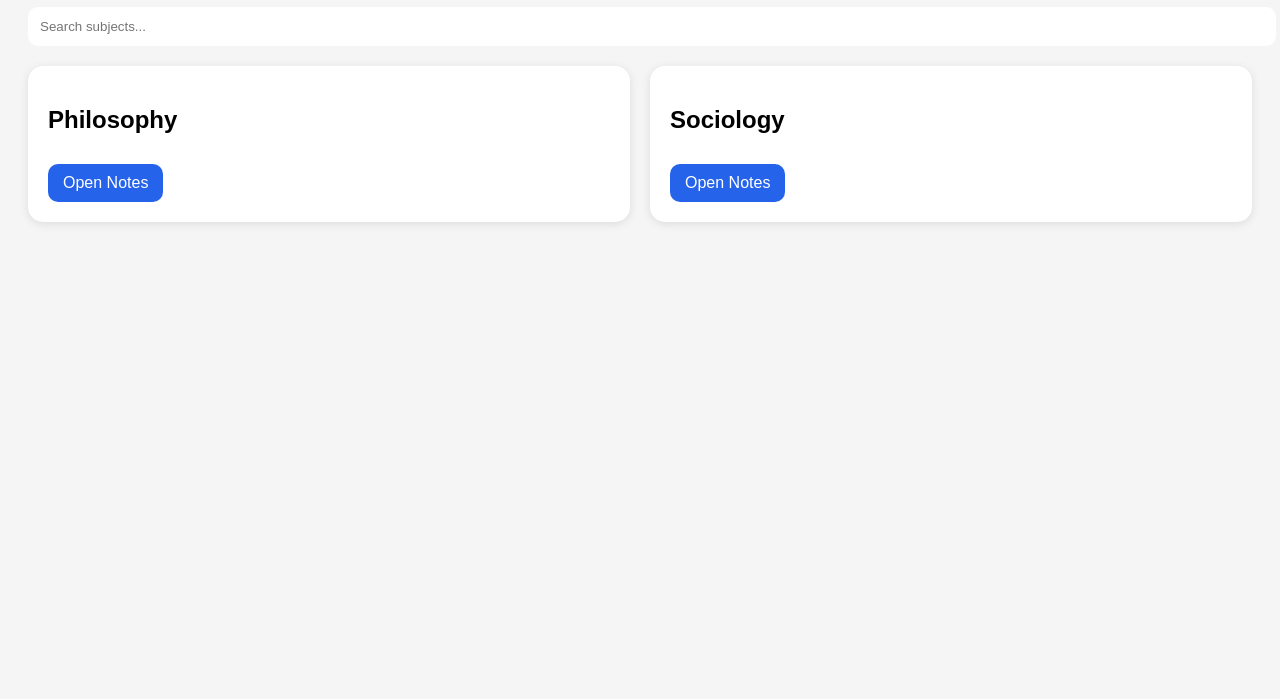
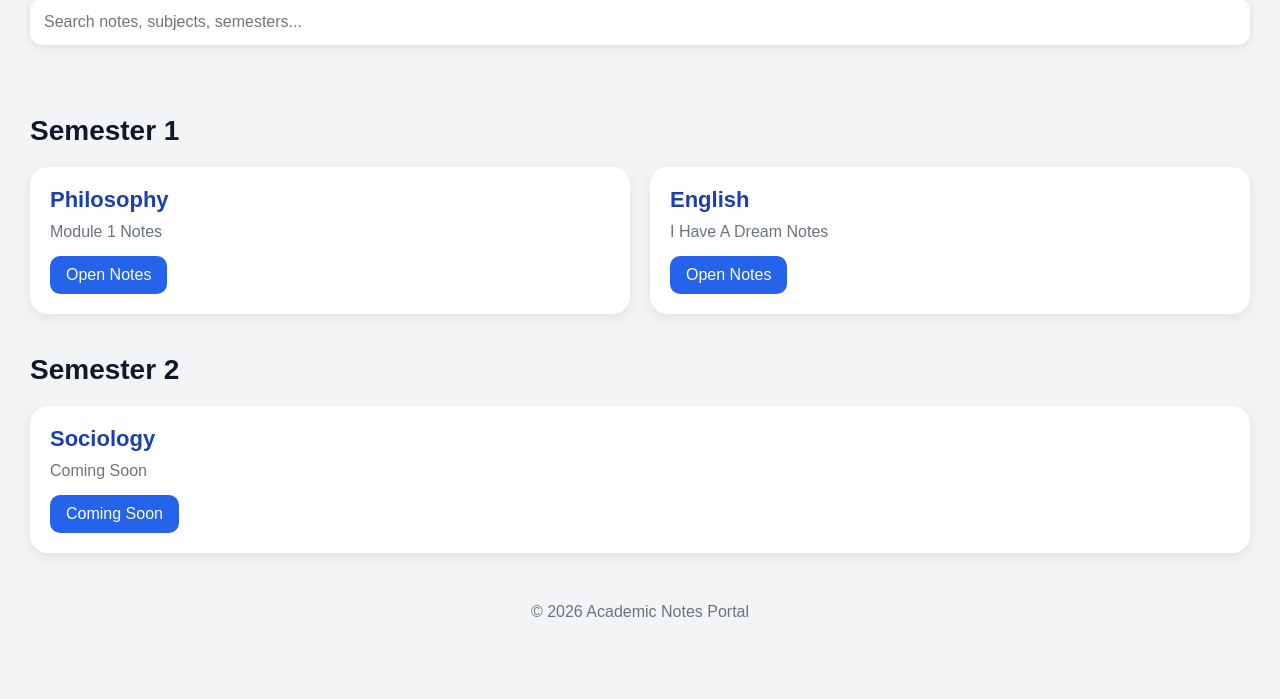
Before and after one commit to lanrick86-lang/academic-notes-BA-sociology, a plain HTML site: page index.html in a window 1280 px wide. Shown: the part 101-800 px from the top of the page. Drawn offline with Linux system fonts and the light colour scheme.

Commit message:
updated website design

```diff
--- a/index.html
+++ b/index.html
@@ -1,35 +1,185 @@
 <!DOCTYPE html>
-<html>
+<html lang="en">
+
 <head>
+  <meta charset="UTF-8" />
+  <meta name="viewport" content="width=device-width, initial-scale=1.0" />
+
   <title>Academic Notes Portal</title>
-  <link rel="stylesheet" href="style.css">
+
+  <style>
+
+    *{
+      margin:0;
+      padding:0;
+      box-sizing:border-box;
+    }
+
+    body{
+      font-family:Arial, sans-serif;
+      background:#f3f4f6;
+      padding:30px;
+    }
+
+    h1{
+      text-align:center;
+      color:#1e3a8a;
+      margin-bottom:25px;
+      font-size:40px;
+    }
+
+    #search{
+      width:100%;
+      padding:14px;
+      border:none;
+      border-radius:12px;
+      margin-bottom:30px;
+      font-size:16px;
+      outline:none;
+      box-shadow:0 2px 10px rgba(0,0,0,0.1);
+    }
+
+    .semester-title{
+      margin-top:40px;
+      margin-bottom:20px;
+      color:#111827;
+      font-size:28px;
+    }
+
+    .notes-container{
+      display:grid;
+      grid-template-columns:repeat(auto-fit,minmax(250px,1fr));
+      gap:20px;
+    }
+
+    .card{
+      background:white;
+      padding:20px;
+      border-radius:18px;
+      box-shadow:0 4px 12px rgba(0,0,0,0.08);
+      transition:0.3s;
+    }
+
+    .card:hover{
+      transform:translateY(-5px);
+    }
+
+    .card h2{
+      color:#1e40af;
+      margin-bottom:10px;
+      font-size:22px;
+    }
+
+    .card p{
+      color:#6b7280;
+      margin-bottom:15px;
+    }
+
+    .btn{
+      display:inline-block;
+      text-decoration:none;
+      background:#2563eb;
+      color:white;
+      padding:10px 16px;
+      border-radius:10px;
+      transition:0.3s;
+    }
+
+    .btn:hover{
+      background:#1d4ed8;
+    }
+
+    footer{
+      text-align:center;
+      margin-top:50px;
+      color:#6b7280;
+    }
+
+  </style>
 </head>
 
 <body>
 
   <h1>Academic Notes Portal</h1>
 
-  <input type="text" id="search" placeholder="Search subjects...">
+  <input type="text" id="search" placeholder="Search notes, subjects, semesters...">
+
+  <!-- SEMESTER 1 -->
+
+  <h2 class="semester-title">Semester 1</h2>
 
   <div class="notes-container">
 
     <div class="card">
       <h2>Philosophy</h2>
-      <a href="pdfs/philosophy.pdf" target="_blank">
-        Open Notes
+      <p>Module 1 Notes</p>
+
+      <a class="btn"
+         href="pdf/PHILOSOPHYOFEDUCATIONMODULE1_T1764653445842.docx"
+         target="_blank">
+         Open Notes
       </a>
     </div>
 
     <div class="card">
-      <h2>Sociology</h2>
-      <a href="pdfs/sociology.pdf" target="_blank">
-        Open Notes
+      <h2>English</h2>
+      <p>I Have A Dream Notes</p>
+
+      <a class="btn"
+         href="pdf/I_Have_A_Dream_notes_Q&A.pdf"
+         target="_blank">
+         Open Notes
       </a>
     </div>
 
   </div>
 
-<script src="script.js"></script>
+  <!-- SEMESTER 2 -->
+
+  <h2 class="semester-title">Semester 2</h2>
+
+  <div class="notes-container">
+
+    <div class="card">
+      <h2>Sociology</h2>
+      <p>Coming Soon</p>
+
+      <a class="btn" href="#">
+         Coming Soon
+      </a>
+    </div>
+
+  </div>
+
+  <footer>
+    <p>© 2026 Academic Notes Portal</p>
+  </footer>
+
+  <script>
+
+    const search = document.getElementById("search");
+
+    search.addEventListener("keyup", function(){
+
+      let filter = search.value.toLowerCase();
+
+      let cards = document.querySelectorAll(".card");
+
+      cards.forEach(card => {
+
+        let text = card.innerText.toLowerCase();
+
+        if(text.includes(filter)){
+          card.style.display = "block";
+        } else {
+          card.style.display = "none";
+        }
+
+      });
+
+    });
+
+  </script>
 
 </body>
 </html>
```
